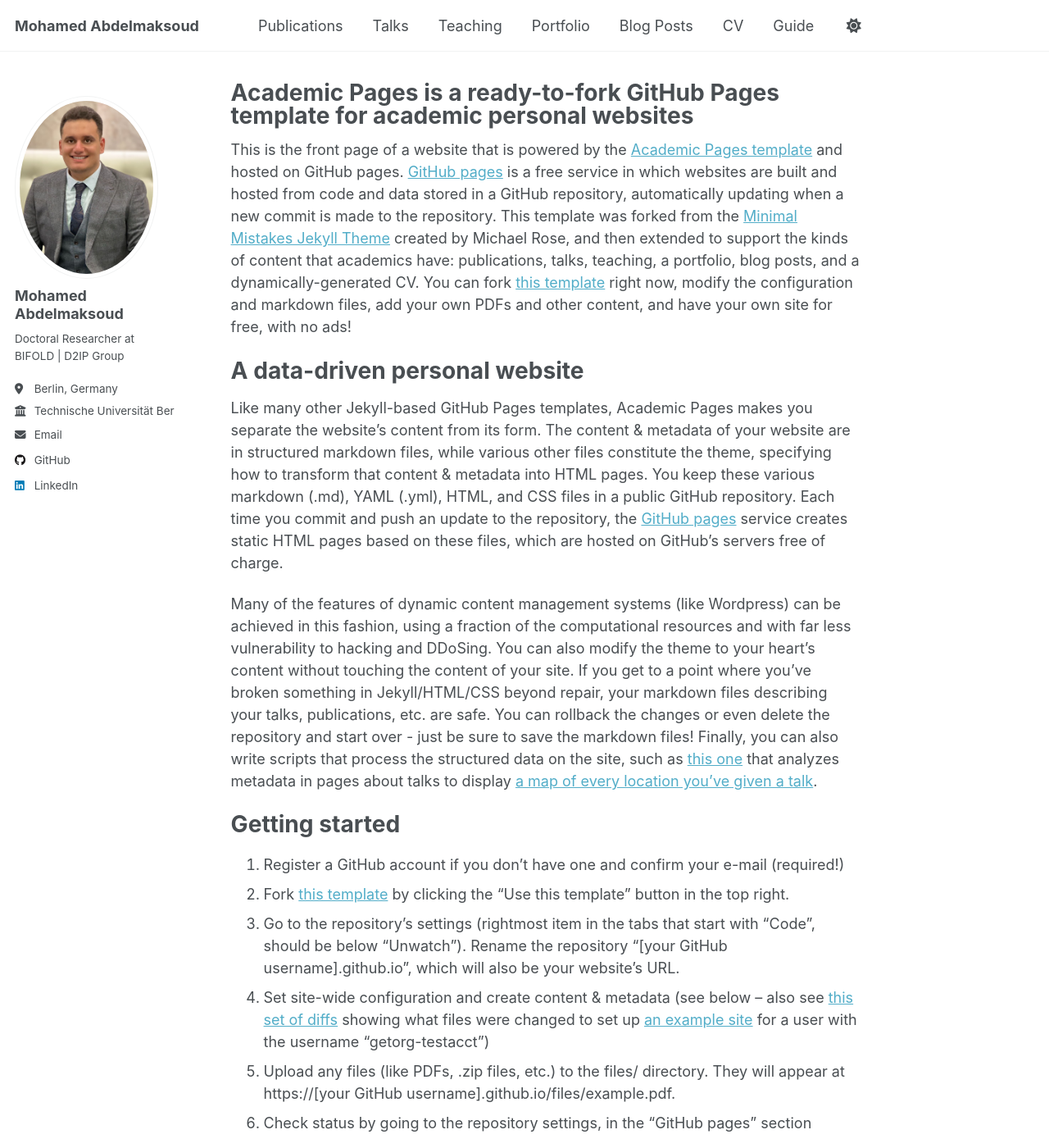
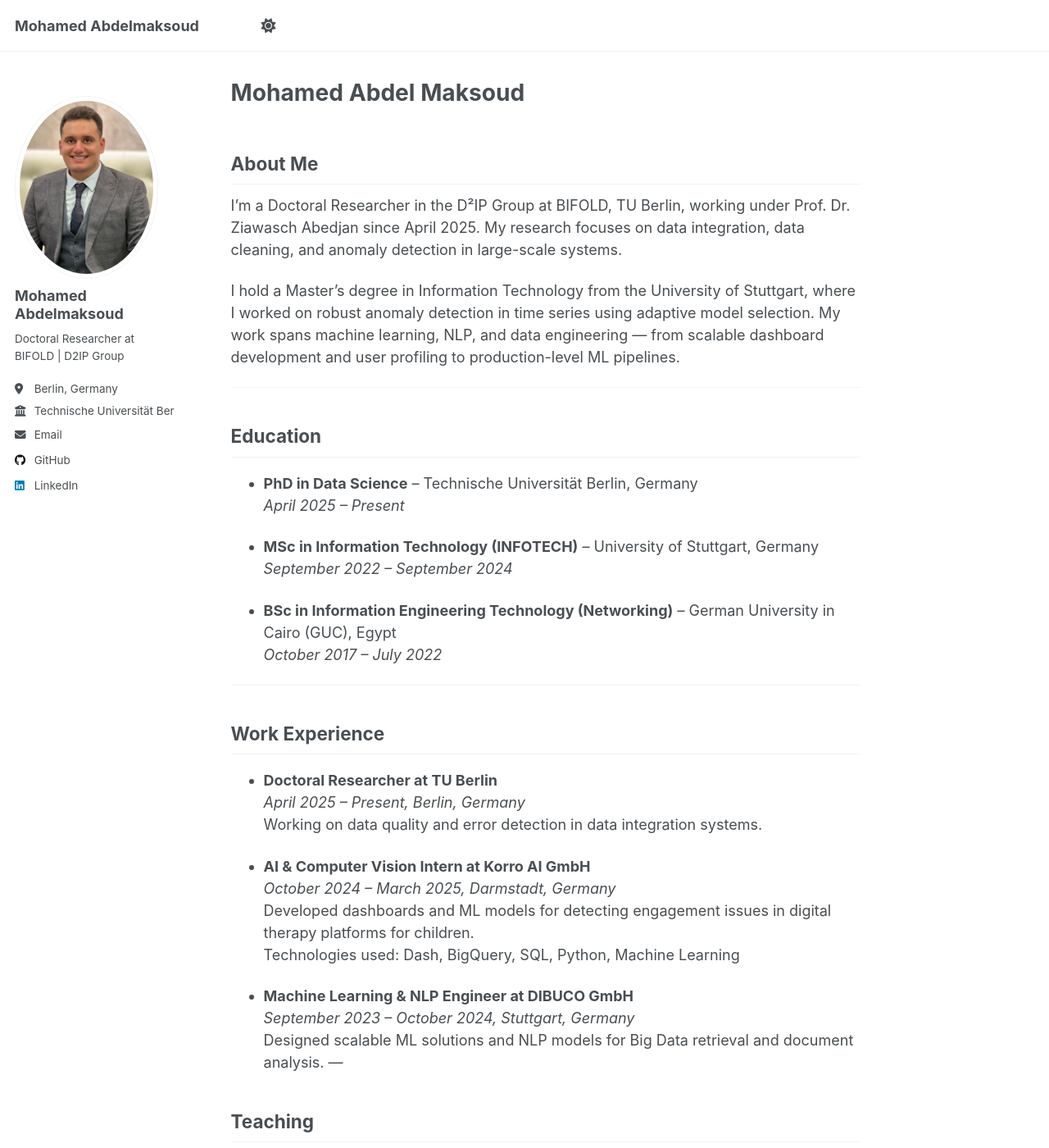
Before and after one commit to Maxoud99/maxoud99.github.io, a Jekyll site: the page built from _pages/about.md, in a window 1280 px wide and 1400 px high. Shown: the whole window at 82% size. Built offline with Jekyll 4.4.1, drawn with Linux system fonts in a browser that asks for light colours; some of the changed text lies outside the part shown.

Commit message:
about_section

```diff
--- a/_pages/about.md
+++ b/_pages/about.md
@@ -1,49 +1,60 @@
 ---
 permalink: /
-title: "Academic Pages is a ready-to-fork GitHub Pages template for academic personal websites"
+title: "Mohamed Abdel Maksoud"
 author_profile: true
 redirect_from:
   - /about/
   - /about.html
 ---
 
-This is the front page of a website that is powered by the [Academic Pages template](https://github.com/academicpages/academicpages.github.io) and hosted on GitHub pages. [GitHub pages](https://pages.github.com) is a free service in which websites are built and hosted from code and data stored in a GitHub repository, automatically updating when a new commit is made to the repository. This template was forked from the [Minimal Mistakes Jekyll Theme](https://mmistakes.github.io/minimal-mistakes/) created by Michael Rose, and then extended to support the kinds of content that academics have: publications, talks, teaching, a portfolio, blog posts, and a dynamically-generated CV. You can fork [this template](https://github.com/academicpages/academicpages.github.io) right now, modify the configuration and markdown files, add your own PDFs and other content, and have your own site for free, with no ads!
+## About Me
 
-A data-driven personal website
-======
-Like many other Jekyll-based GitHub Pages templates, Academic Pages makes you separate the website's content from its form. The content & metadata of your website are in structured markdown files, while various other files constitute the theme, specifying how to transform that content & metadata into HTML pages. You keep these various markdown (.md), YAML (.yml), HTML, and CSS files in a public GitHub repository. Each time you commit and push an update to the repository, the [GitHub pages](https://pages.github.com/) service creates static HTML pages based on these files, which are hosted on GitHub's servers free of charge.
+I’m a Doctoral Researcher in the D²IP Group at BIFOLD, TU Berlin, working under Prof. Dr. Ziawasch Abedjan since April 2025. My research focuses on data integration, data cleaning, and anomaly detection in large-scale systems.
 
-Many of the features of dynamic content management systems (like Wordpress) can be achieved in this fashion, using a fraction of the computational resources and with far less vulnerability to hacking and DDoSing. You can also modify the theme to your heart's content without touching the content of your site. If you get to a point where you've broken something in Jekyll/HTML/CSS beyond repair, your markdown files describing your talks, publications, etc. are safe. You can rollback the changes or even delete the repository and start over - just be sure to save the markdown files! Finally, you can also write scripts that process the structured data on the site, such as [this one](https://github.com/academicpages/academicpages.github.io/blob/master/talkmap.ipynb) that analyzes metadata in pages about talks to display [a map of every location you've given a talk](https://academicpages.github.io/talkmap.html).
+I hold a Master’s degree in Information Technology from the University of Stuttgart, where I worked on robust anomaly detection in time series using adaptive model selection. My work spans machine learning, NLP, and data engineering — from scalable dashboard development and user profiling to production-level ML pipelines.
 
-Getting started
-======
-1. Register a GitHub account if you don't have one and confirm your e-mail (required!)
-1. Fork [this template](https://github.com/academicpages/academicpages.github.io) by clicking the "Use this template" button in the top right.
-1. Go to the repository's settings (rightmost item in the tabs that start with "Code", should be below "Unwatch"). Rename the repository "[your GitHub username].github.io", which will also be your website's URL.
-1. Set site-wide configuration and create content & metadata (see below -- also see [this set of diffs](http://archive.is/3TPas) showing what files were changed to set up [an example site](https://getorg-testacct.github.io) for a user with the username "getorg-testacct")
-1. Upload any files (like PDFs, .zip files, etc.) to the files/ directory. They will appear at https://[your GitHub username].github.io/files/example.pdf.
-1. Check status by going to the repository settings, in the "GitHub pages" section
+---
 
-Site-wide configuration
-------
-The main configuration file for the site is in the base directory in [_config.yml](https://github.com/academicpages/academicpages.github.io/blob/master/_config.yml), which defines the content in the sidebars and other site-wide features. You will need to replace the default variables with ones about yourself and your site's github repository. The configuration file for the top menu is in [_data/navigation.yml](https://github.com/academicpages/academicpages.github.io/blob/master/_data/navigation.yml). For example, if you don't have a portfolio or blog posts, you can remove those items from that navigation.yml file to remove them from the header.
+## Education
 
-Create content & metadata
-------
-For site content, there is one markdown file for each type of content, which are stored in directories like _publications, _talks, _posts, _teaching, or _pages. For example, each talk is a markdown file in the [_talks directory](https://github.com/academicpages/academicpages.github.io/tree/master/_talks). At the top of each markdown file is structured data in YAML about the talk, which the theme will parse to do lots of cool stuff. The same structured data about a talk is used to generate the list of talks on the [Talks page](https://academicpages.github.io/talks), each [individual page](https://academicpages.github.io/talks/2012-03-01-talk-1) for specific talks, the talks section for the [CV page](https://academicpages.github.io/cv), and the [map of places you've given a talk](https://academicpages.github.io/talkmap.html) (if you run this [python file](https://github.com/academicpages/academicpages.github.io/blob/master/talkmap.py) or [Jupyter notebook](https://github.com/academicpages/academicpages.github.io/blob/master/talkmap.ipynb), which creates the HTML for the map based on the contents of the _talks directory).
+- **PhD in Data Science** – Technische Universität Berlin, Germany
+  _April 2025 – Present_
 
-**Markdown generator**
+- **MSc in Information Technology (INFOTECH)** – University of Stuttgart, Germany
+  _September 2022 – September 2024_
 
-The repository includes [a set of Jupyter notebooks](https://github.com/academicpages/academicpages.github.io/tree/master/markdown_generator
-) that converts a CSV containing structured data about talks or presentations into individual markdown files that will be properly formatted for the Academic Pages template. The sample CSVs in that directory are the ones I used to create my own personal website at stuartgeiger.com. My usual workflow is that I keep a spreadsheet of my publications and talks, then run the code in these notebooks to generate the markdown files, then commit and push them to the GitHub repository.
+- **BSc in Information Engineering Technology (Networking)** – German University in Cairo (GUC), Egypt
+  _October 2017 – July 2022_
 
-How to edit your site's GitHub repository
-------
-Many people use a git client to create files on their local computer and then push them to GitHub's servers. If you are not familiar with git, you can directly edit these configuration and markdown files directly in the github.com interface. Navigate to a file (like [this one](https://github.com/academicpages/academicpages.github.io/blob/master/_talks/2012-03-01-talk-1.md) and click the pencil icon in the top right of the content preview (to the right of the "Raw | Blame | History" buttons). You can delete a file by clicking the trashcan icon to the right of the pencil icon. You can also create new files or upload files by navigating to a directory and clicking the "Create new file" or "Upload files" buttons.
+---
 
-Example: editing a markdown file for a talk
-![Editing a markdown file for a talk](/images/editing-talk.png)
+## Work Experience
 
-For more info
-------
-More info about configuring Academic Pages can be found in [the guide](https://academicpages.github.io/markdown/), the [growing wiki](https://github.com/academicpages/academicpages.github.io/wiki), and you can always [ask a question on GitHub](https://github.com/academicpages/academicpages.github.io/discussions). The [guides for the Minimal Mistakes theme](https://mmistakes.github.io/minimal-mistakes/docs/configuration/) (which this theme was forked from) might also be helpful.
+- **Doctoral Researcher at TU Berlin**
+  _April 2025 – Present, Berlin, Germany_
+  Working on data quality and error detection in data integration systems.
+
+- **AI & Computer Vision Intern at Korro AI GmbH**
+  _October 2024 – March 2025, Darmstadt, Germany_
+  Developed dashboards and ML models for detecting engagement issues in digital therapy platforms for children.
+  Technologies used: Dash, BigQuery, SQL, Python, Machine Learning
+
+- **Machine Learning & NLP Engineer at DIBUCO GmbH**
+  _September 2023 – October 2024, Stuttgart, Germany_
+  Designed scalable ML solutions and NLP models for Big Data retrieval and document analysis.
+---
+
+## Teaching
+
+- **Teaching Assistant – Programmierpraktikum: Datensysteme (Efficient Duplicate Detection)**
+  TU Berlin, summer Semester 2025
+
+- **Tutor – Advanced Higher Mathematics**
+  INFOTECH Master’s Program, University of Stuttgart
+  _October 2023 – April 2024_
+
+- **Tutor – IoT Fundamentals**
+  German University in Cairo
+  _October 2021 – April 2022_
+
+---
```
Also changed, not shown: _data/navigation.yml (+16 -16 lines).
